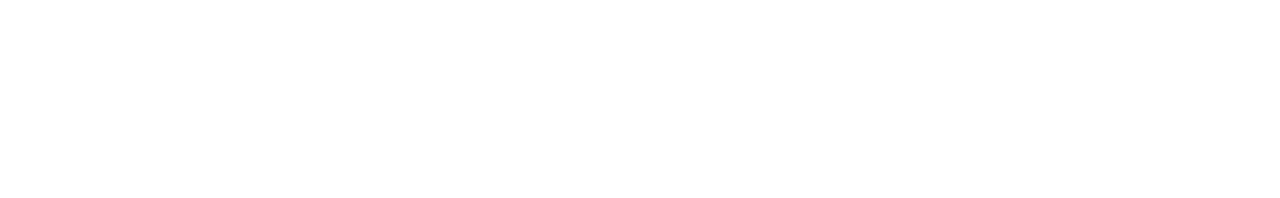
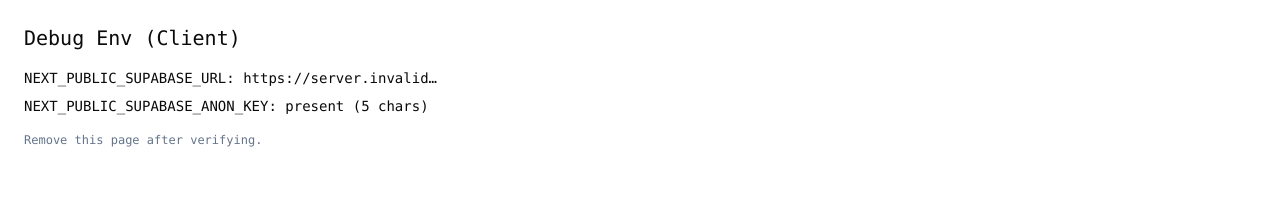
Before and after one commit to andex23/AVD-CLIENTIVE, a Next.js app: page /debug/env in a window 1280 px wide. Before the commit this address had no page. Shown: the top 198 px of the page. Built offline with nearby package versions, Linux system fonts and the light colour scheme; no server answers.

Commit message:
chore(debug): add client env probe at /debug/env to verify NEXT_PUBLIC vars

```diff
--- /dev/null
+++ b/app/debug/env/page.tsx
@@ -0,0 +1,20 @@
+"use client"
+
+export default function DebugEnvPage() {
+  const url = process.env.NEXT_PUBLIC_SUPABASE_URL
+  const anon = process.env.NEXT_PUBLIC_SUPABASE_ANON_KEY
+  return (
+    <main className="min-h-screen p-6 font-mono">
+      <h1 className="text-xl mb-4">Debug Env (Client)</h1>
+      <div className="space-y-2 text-sm">
+        <div>
+          NEXT_PUBLIC_SUPABASE_URL: {url ? `${url.slice(0, 24)}…` : "(missing)"}
+        </div>
+        <div>
+          NEXT_PUBLIC_SUPABASE_ANON_KEY: {anon ? `present (${anon.length} chars)` : "(missing)"}
+        </div>
+      </div>
+      <p className="mt-4 text-xs text-slate-500">Remove this page after verifying.</p>
+    </main>
+  )
+}
```
